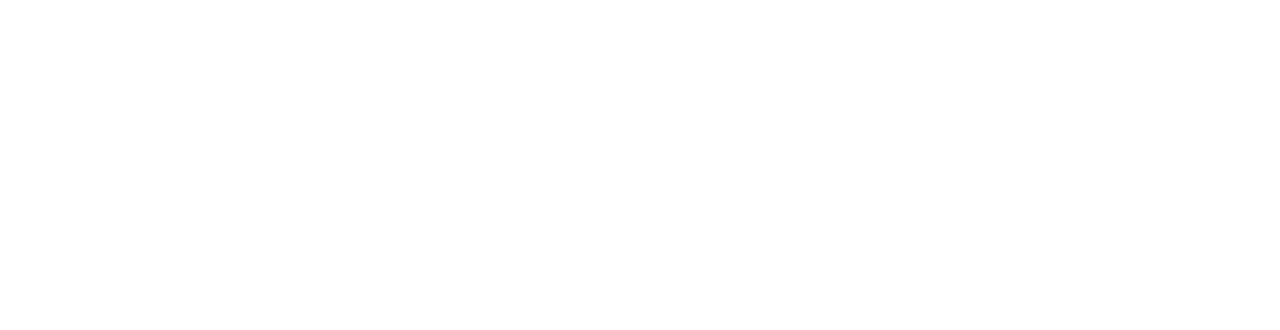
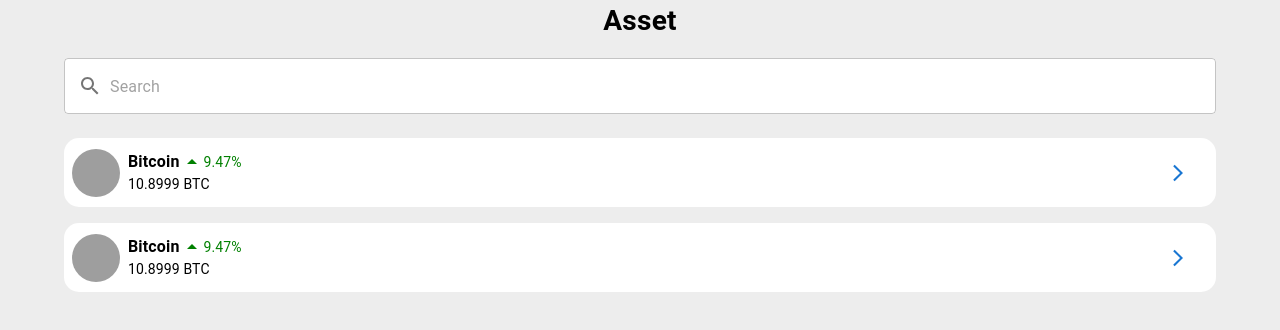
Before and after one commit to AmirHosein-Gharaati/AET-front, a React (Vite) app: page /dashboard/asset in a window 1280 px wide. Before the commit this address had no page. Shown: the top 330 px of the page. Built offline with nearby package versions, Linux system fonts and the light colour scheme; grey boxes are pictures that could not be loaded.

Commit message:
feat: implement asset page and card
fix styling issues

```diff
--- a/package.json
+++ b/package.json
@@ -12,6 +12,7 @@
   "dependencies": {
     "@emotion/react": "^11.11.4",
     "@emotion/styled": "^11.11.5",
+    "@mui/icons-material": "^5.15.14",
     "@mui/material": "^5.15.14",
     "@reduxjs/toolkit": "^2.2.2",
     "@types/react-redux": "^7.1.33",
@@ -20,6 +21,7 @@
     "react-dom": "^18.2.0",
     "react-redux": "^9.1.0",
     "react-router-dom": "^6.22.3",
+    "react-window": "^1.8.10",
     "redux-persist": "^6.0.0"
   },
   "devDependencies": {
--- /dev/null
+++ b/src/App.css
@@ -0,0 +1,17 @@
+html {
+  box-sizing: border-box;
+}
+
+html,
+body {
+  padding: 0;
+  margin: 0;
+  height: 100vh;
+  width: 100vw;
+}
+
+*,
+*:before,
+*:after {
+  box-sizing: inherit;
+}
--- a/src/App.tsx
+++ b/src/App.tsx
@@ -1,6 +1,7 @@
 import { BrowserRouter } from "react-router-dom";
 import { PersistGate } from "redux-persist/integration/react";
 import { Provider } from "react-redux";
+import "./App.css";
 
 import ThemeRoutes from "./routes";
 import store, { persistor } from "./store/store";
--- /dev/null
+++ b/src/components/CardCustom.tsx
@@ -0,0 +1,71 @@
+import { Avatar, Box, Button, Typography } from "@mui/material";
+import ArrowForwardIosIcon from "@mui/icons-material/ArrowForwardIos";
+import ArrowDropUpIcon from "@mui/icons-material/ArrowDropUp";
+
+export default function CardCustom() {
+  return (
+    <Box
+      sx={{
+        display: "flex",
+        flexDirection: "row",
+        width: "100%",
+        borderRadius: "15px",
+        paddingY: "8px",
+        marginY: "8px",
+        backgroundColor: "white",
+      }}
+    >
+      <Box
+        sx={{
+          display: "flex",
+          alignItems: "center",
+        }}
+      >
+        <Avatar
+          sx={{ width: 48, height: 48, marginLeft: "8px" }}
+          src="https://upload.wikimedia.org/wikipedia/commons/thumb/4/46/Bitcoin.svg/1200px-Bitcoin.svg.png"
+        />
+      </Box>
+
+      <Box
+        sx={{
+          display: "flex",
+          flexDirection: "column",
+          justifyContent: "space-between",
+          paddingY: "4px",
+          paddingX: "8px",
+          width: "100%",
+        }}
+      >
+        <Box
+          sx={{
+            display: "flex",
+            flexDirection: "row",
+          }}
+        >
+          <Typography component="h2" fontWeight={600}>
+            Bitcoin
+          </Typography>
+          <Box
+            sx={{
+              display: "flex",
+              alignItems: "center",
+              color: "green",
+            }}
+          >
+            <ArrowDropUpIcon />
+            <Typography component="span" fontSize={14}>
+              9.47%
+            </Typography>
+          </Box>
+        </Box>
+        <Box>
+          <Typography component="span" fontSize={14}>
+            10.8999 BTC
+          </Typography>
+        </Box>
+      </Box>
+      <Button startIcon={<ArrowForwardIosIcon />} />
+    </Box>
+  );
+}
--- a/src/layouts/minimal/MinimalLayout.tsx
+++ b/src/layouts/minimal/MinimalLayout.tsx
@@ -1,9 +1,10 @@
+import { Box } from "@mui/material";
 import { Outlet } from "react-router-dom";
 
 export default function MinimalLayout() {
   return (
-    <>
+    <Box sx={{ backgroundColor: "#EDEDED", height: "100vh" }}>
       <Outlet />
-    </>
+    </Box>
   );
 }
--- /dev/null
+++ b/src/pages/dashboard/asset/Asset.tsx
@@ -0,0 +1,56 @@
+import {
+  Box,
+  Container,
+  InputAdornment,
+  OutlinedInput,
+  Typography,
+} from "@mui/material";
+import CardCustom from "../../../components/CardCustom";
+import { Search } from "@mui/icons-material";
+
+export default function Asset() {
+  return (
+    <Container>
+      <Box
+        sx={{
+          display: "flex",
+          flexDirection: "column",
+          alignItems: "center",
+        }}
+      >
+        <Typography
+          component="h1"
+          fontWeight={600}
+          fontSize={28}
+          marginBottom={2}
+        >
+          Asset
+        </Typography>
+
+        <OutlinedInput
+          placeholder="Search"
+          sx={{ backgroundColor: "white" }}
+          fullWidth
+          startAdornment={
+            <InputAdornment position="start">
+              <Search />
+            </InputAdornment>
+          }
+        />
+
+        <Box
+          sx={{
+            display: "flex",
+            flexDirection: "column",
+            alignItems: "center",
+            width: "100%",
+            marginY: "16px",
+          }}
+        >
+          <CardCustom />
+          <CardCustom />
+        </Box>
+      </Box>
+    </Container>
+  );
+}
--- a/src/routes/DashboardRoutes.tsx
+++ b/src/routes/DashboardRoutes.tsx
@@ -1,6 +1,7 @@
 import { RouteObject } from "react-router-dom";
 import MinimalLayout from "../layouts/minimal/MinimalLayout";
 import Home from "../pages/dashboard/Home";
+import Asset from "../pages/dashboard/asset/Asset";
 
 const dashboardRoutes: RouteObject = {
   path: "/dashboard",
@@ -10,6 +11,10 @@
       path: "",
       element: <Home />,
     },
+    {
+      path: "/dashboard/asset",
+      element: <Asset />,
+    },
   ],
 };
 
```
Also changed, not shown: 1 other file (tests, documents, lock files or other folders).
